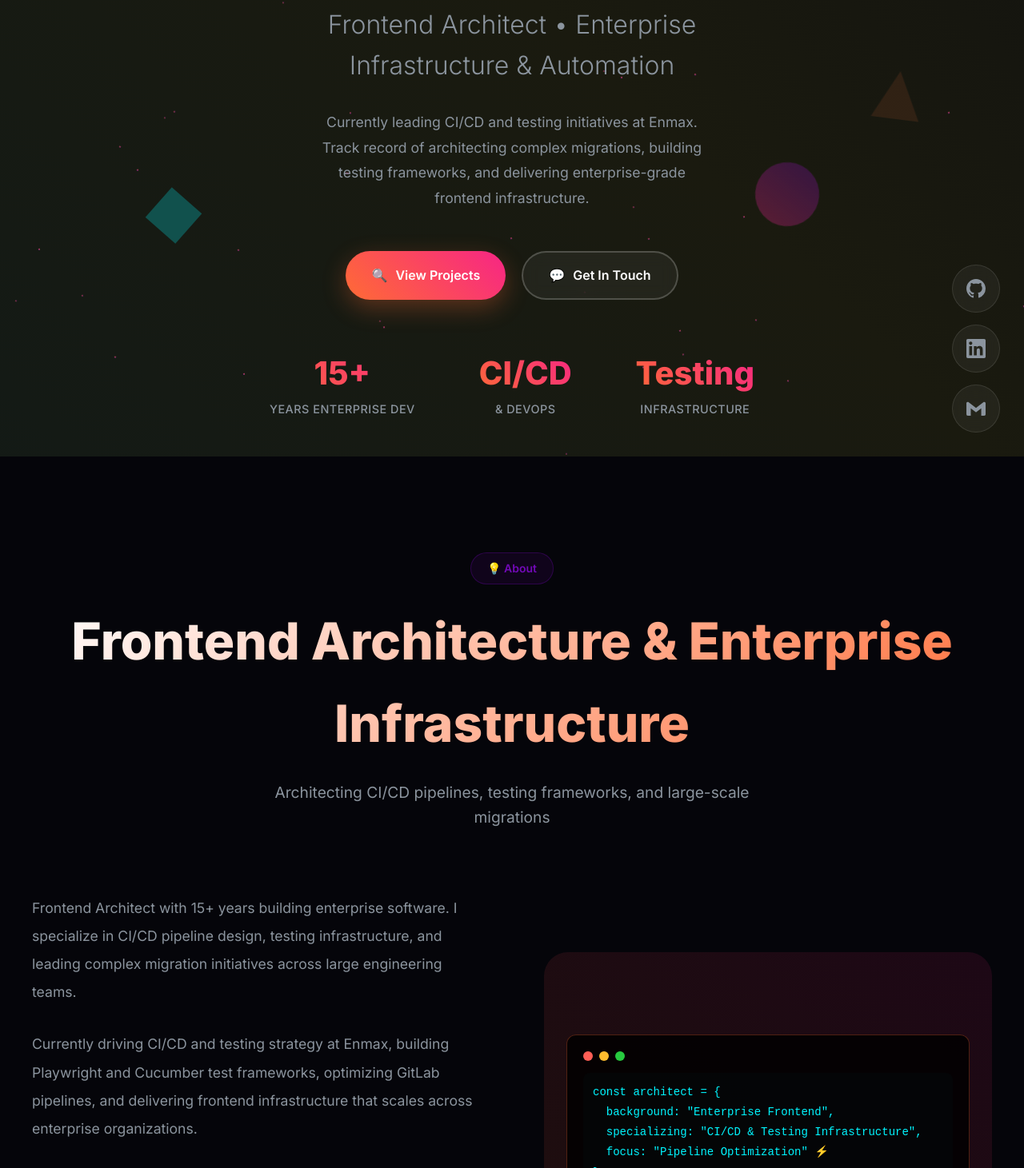
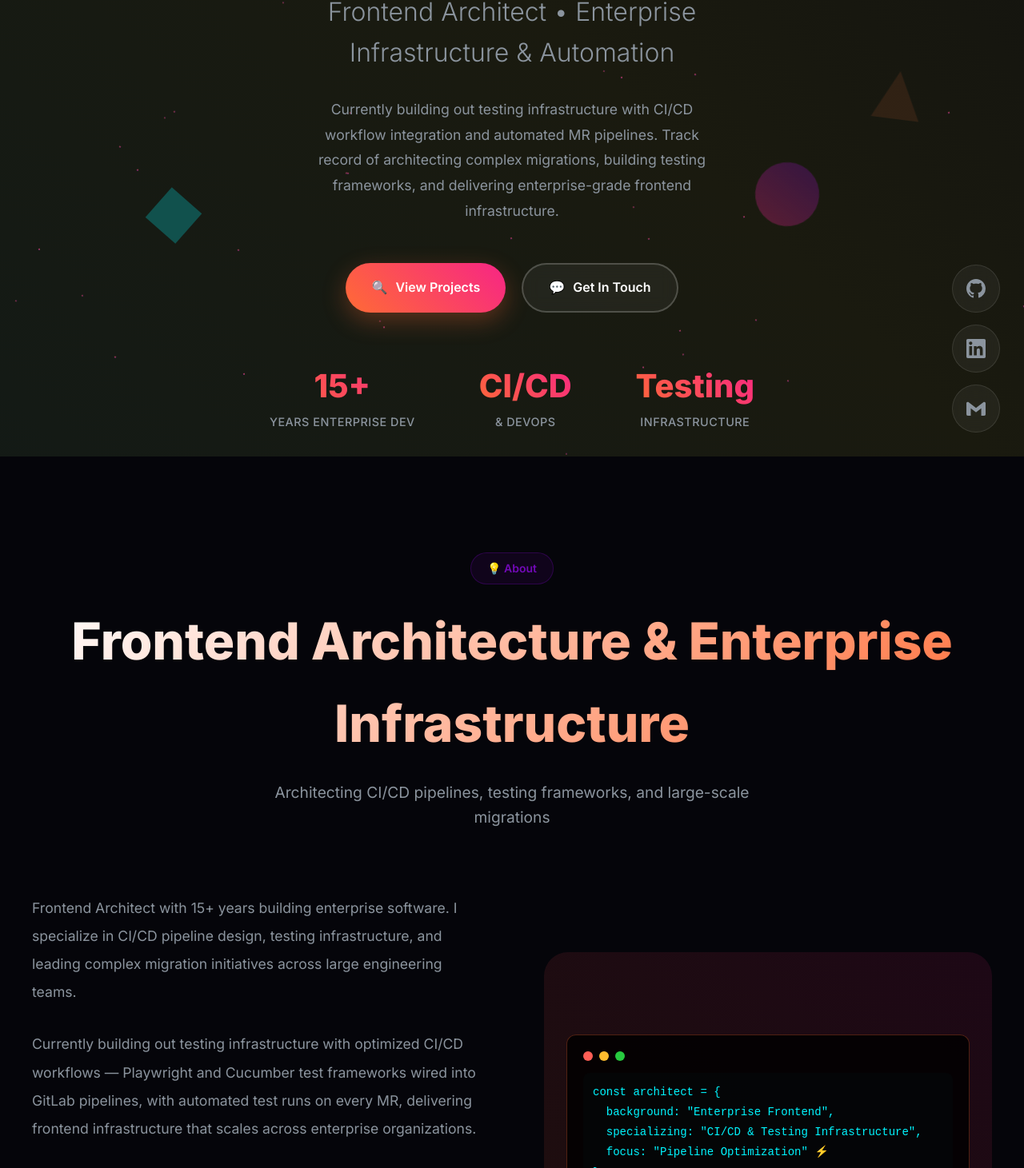
Before and after one commit to jewseppi/portfolio, a Next.js app: page / in a window 1280 px wide. Shown: the part 229-1690 px from the top of the page at 80% size. Built offline with nearby package versions, Linux system fonts and the light colour scheme.

Commit message:
fix: remove company-specific copy, accurately describe current testing infrastructure work

```diff
--- a/src/components/sections/About.tsx
+++ b/src/components/sections/About.tsx
@@ -44,10 +44,11 @@ export default function About({ terminalState, onTerminalAction }: AboutProps) {
             </p>
 
             <p className="about-text">
-              Currently driving CI/CD and testing strategy at Enmax, building
-              Playwright and Cucumber test frameworks, optimizing GitLab
-              pipelines, and delivering frontend infrastructure that scales
-              across enterprise organizations.
+              Currently building out testing infrastructure with optimized
+              CI/CD workflows — Playwright and Cucumber test frameworks wired
+              into GitLab pipelines, with automated test runs on every MR,
+              delivering frontend infrastructure that scales across enterprise
+              organizations.
             </p>
 
             <div className="tech-showcase">
--- a/src/components/sections/Hero.tsx
+++ b/src/components/sections/Hero.tsx
@@ -23,9 +23,10 @@ export default function Hero() {
         </p>
 
         <p className="hero-description">
-          Currently leading CI/CD and testing initiatives at Enmax. Track
-          record of architecting complex migrations, building testing
-          frameworks, and delivering enterprise-grade frontend infrastructure.
+          Currently building out testing infrastructure with CI/CD workflow
+          integration and automated MR pipelines. Track record of architecting
+          complex migrations, building testing frameworks, and delivering
+          enterprise-grade frontend infrastructure.
         </p>
 
         <div className="cta-container">
```
Also changed, not shown: 1 other file (tests, documents, lock files or other folders).
